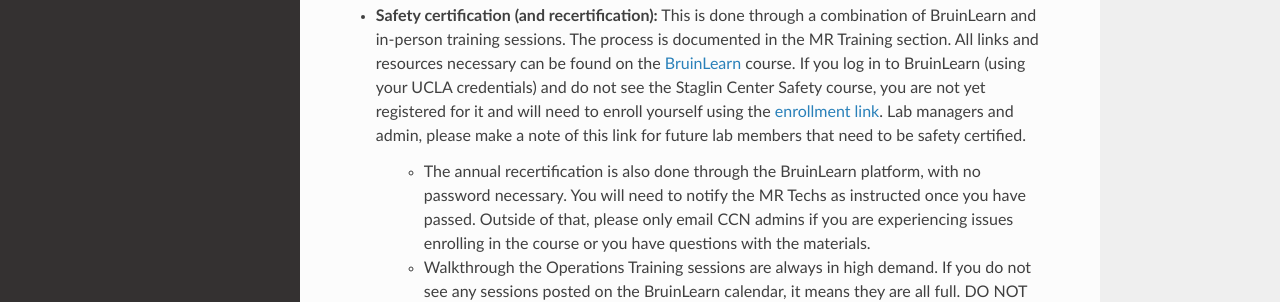
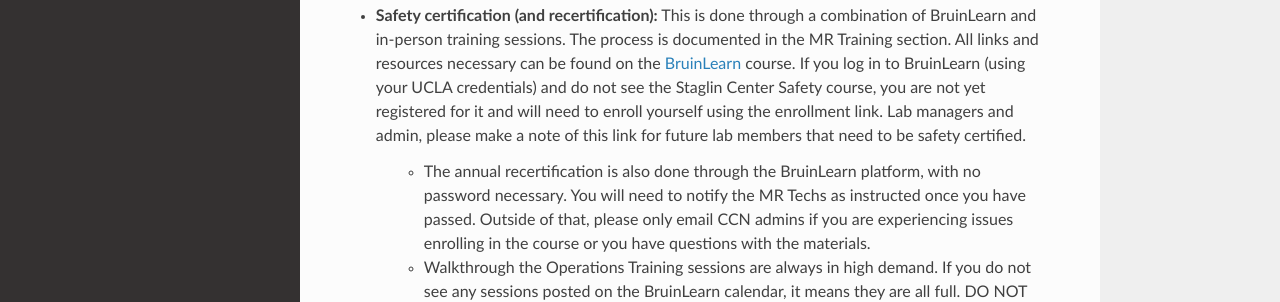
Before and after one commit to jpontanares-ccn/CCN, a Sphinx documentation site: the page built from docs/source/index.rst, in a window 1280 px wide and 900 px high, scrolled down 429 px. Shown: the part 204-506 px from the top of the window. Built offline with Sphinx 7.4.7 and the Read the Docs theme 3.1.0, drawn with Linux system fonts in a browser that asks for light colours; part of the change alters nothing that is shown.

```diff
--- a/docs/source/index.rst
+++ b/docs/source/index.rst
@@ -18,7 +18,7 @@ Contents
 - `CCN YouTube channel: <https://www.youtube.com/@uclastaglincenterforcognit4262/videos/>`_ The channel contains very useful videos demonstrating common procedures at CCN--how to prepare a participant for a scan, navigating the XA30 upgraded software, placing voxels for spectroscopy, and so on.
 - `SIStat system login: <https://www.sistat.ucla.edu/CCNSAS/ShowCalendar.asp#/>`_ This is your gateway to all activities regarding scan scheduling: booking scans, adding lab personnel, checking certification status, linking funds, uploading IRBs, and so on.
 - `Scanner schedule: <https://www.sistat.ucla.edu/CCNSAS/login.asp/>`_ You do not need to log in to SISTAT to view the calendar. It is also bookmarked on the control room iMac.
-- **Safety certification (and recertification):** This is done through a combination of BruinLearn and in-person training sessions. The process is documented in the MR Training section. All links and resources necessary can be found on the `BruinLearn <https://bruinlearn.ucla.edu/>`_ course. If you log in to BruinLearn (using your UCLA credentials) and do not see the Staglin Center Safety course, you are not yet registered for it and will need to enroll yourself using the `enrollment link <https://bruinlearn.ucla.edu/enroll/6YM6FH/>`_. Lab managers and admin, please make a note of this link for future lab members that need to be safety certified.
+- **Safety certification (and recertification):** This is done through a combination of BruinLearn and in-person training sessions. The process is documented in the MR Training section. All links and resources necessary can be found on the `BruinLearn <https://bruinlearn.ucla.edu/>`_ course. If you log in to BruinLearn (using your UCLA credentials) and do not see the Staglin Center Safety course, you are not yet registered for it and will need to enroll yourself using the enrollment link. Lab managers and admin, please make a note of this link for future lab members that need to be safety certified.
 
    - The annual recertification is also done through the BruinLearn platform, with no password necessary. You will need to notify the MR Techs as instructed once you have passed. Outside of that, please only email CCN admins if you are experiencing issues enrolling in the course or you have questions with the materials.
    - Walkthrough the Operations Training sessions are always in high demand. If you do not see any sessions posted on the BruinLearn calendar, it means they are all full. DO NOT email CCN asking where the sessions are or when we'll post more. If you have extreme time restrictions to work around, you can contact CCN requesting an accommodation. Otherwise, keep an eye on the BruinLearn calendar for new postings, as we offer these sessions as frequently as we can.
```
